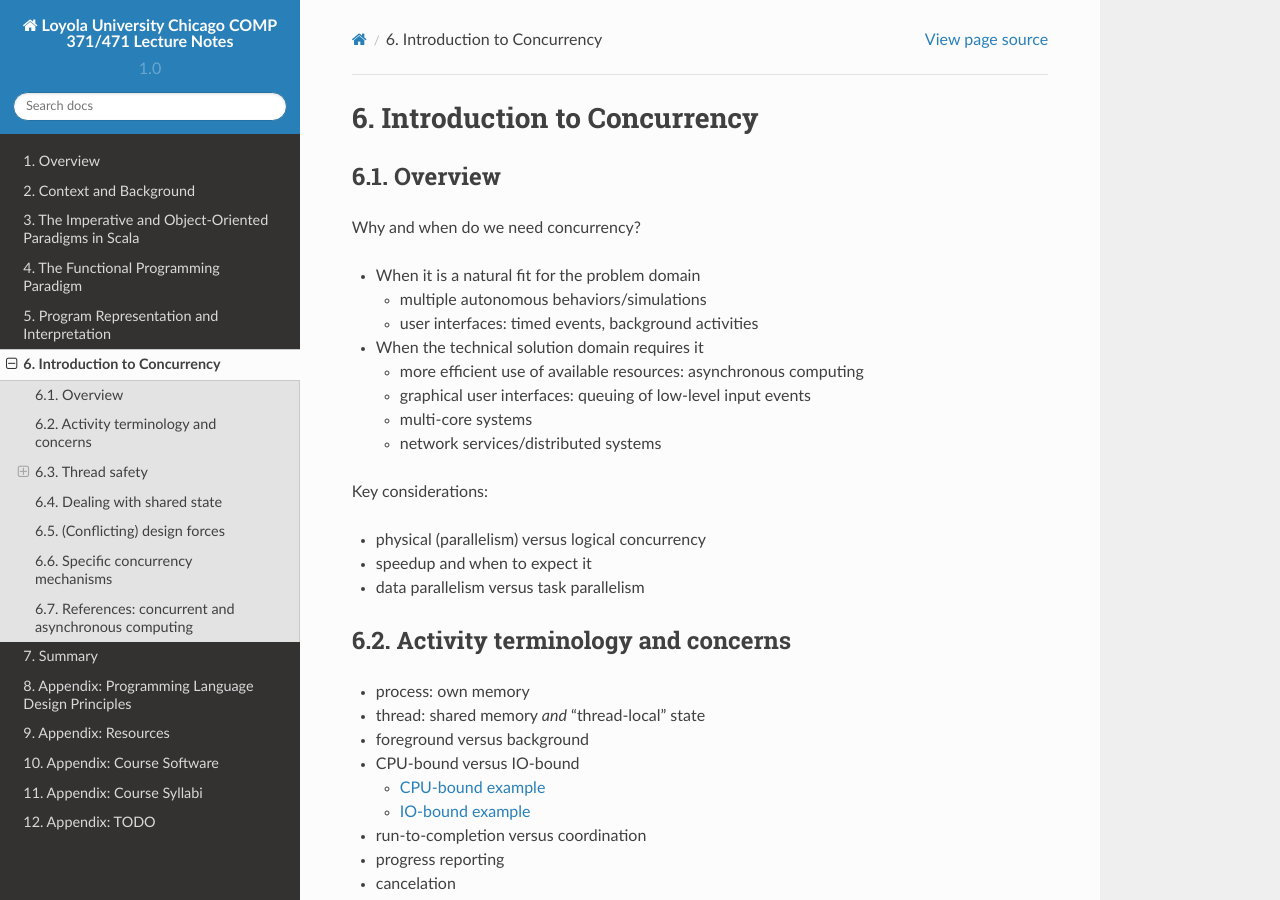
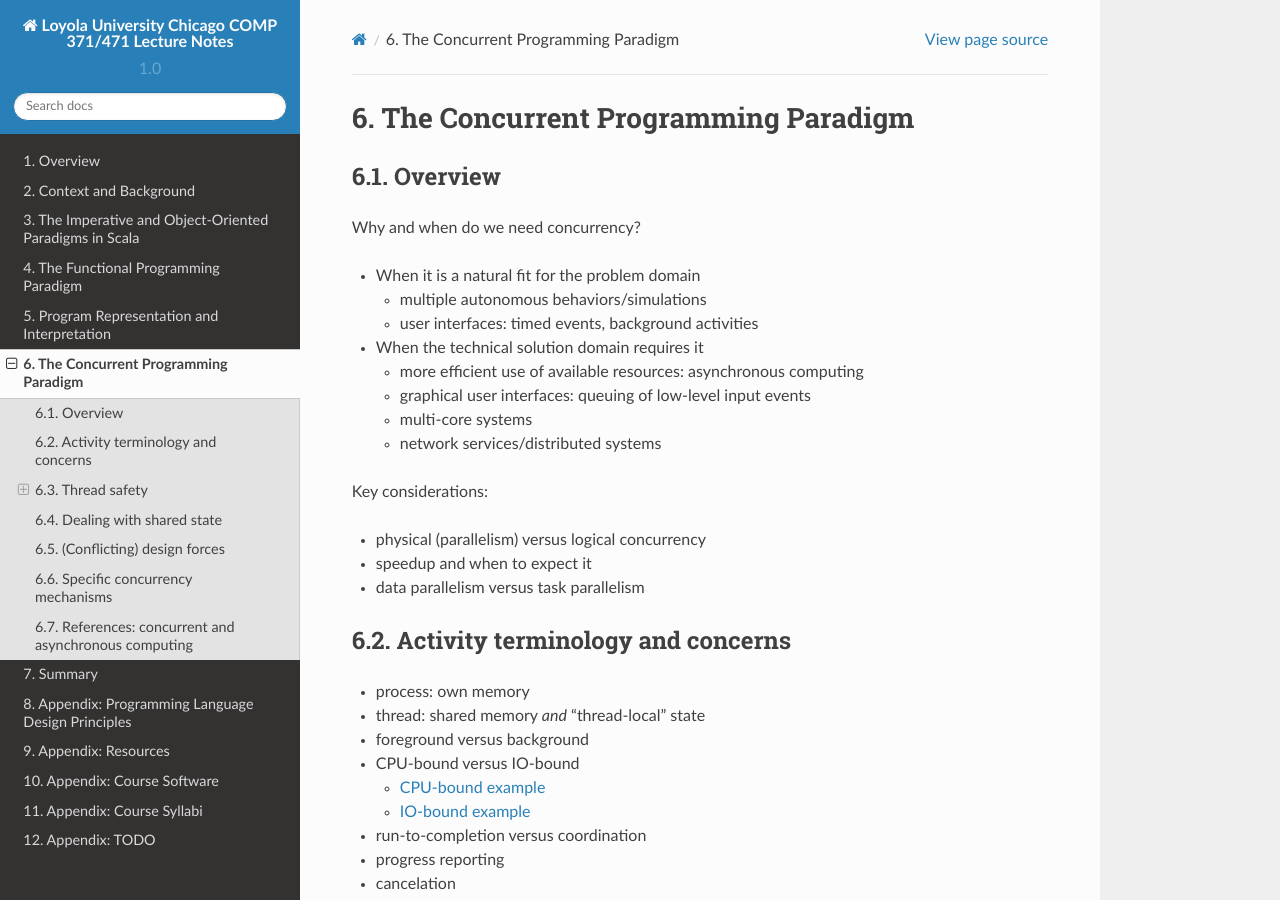
Before and after one commit to lucproglangcourse/lucproglangcourse.github.io, a Sphinx documentation site: the page built from source/concurrency.rst, in a window 1280 px wide and 900 px high. Built offline with Sphinx 7.4.7 and the Read the Docs theme 2.0.0, drawn with Linux system fonts in a browser that asks for light colours.

Commit message:
improved section heading
Signed-off-by: Konstantin Läufer <klaeufer@gmail.com>

```diff
--- a/source/concurrency.rst
+++ b/source/concurrency.rst
@@ -1,5 +1,5 @@
-Introduction to Concurrency
----------------------------
+The Concurrent Programming Paradigm
+-----------------------------------
 
 
 Overview
```
